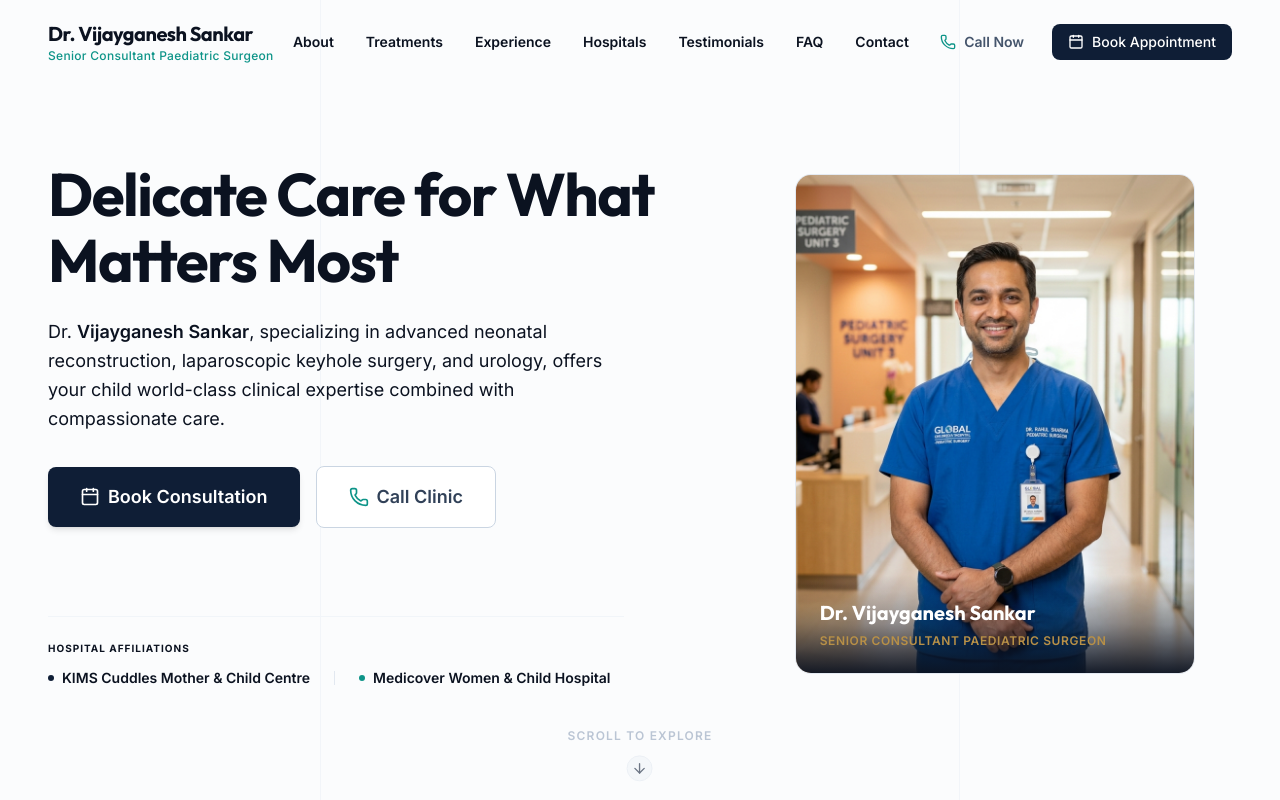
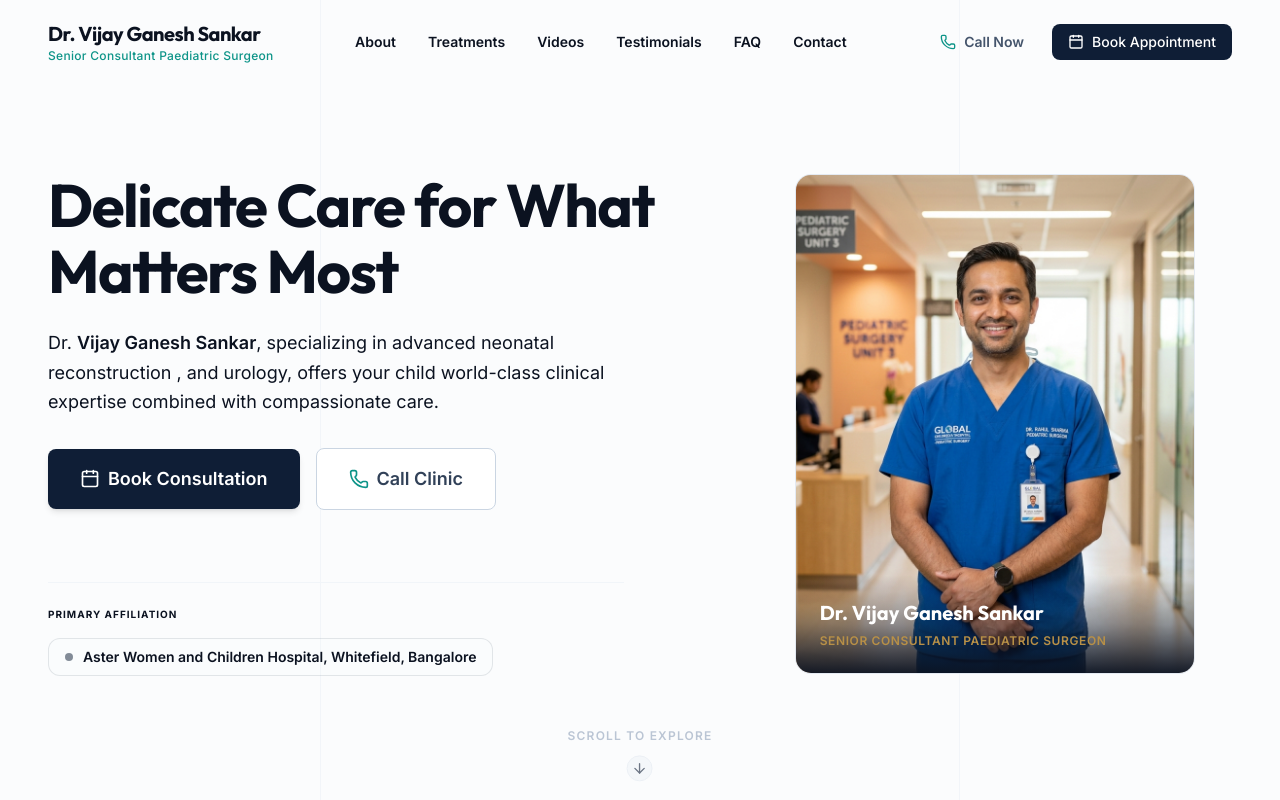
Before and after one commit to Khambha/website, a Next.js app: page / in a window 1280 px wide. Shown: the top 800 px of the page. Built offline with nearby package versions, Linux system fonts and the light colour scheme.

Commit message:
Update profile details: remove formal degrees, associate only with Aster Hospital Bangalore, and add video library to resources section

```diff
--- a/app/layout.tsx
+++ b/app/layout.tsx
@@ -64,10 +64,10 @@ export default function RootLayout({
     ],
     "address": {
       "@type": "PostalAddress",
-      "streetAddress": "KIMS Cuddles, Unit of KIMS Group",
-      "addressLocality": "Visakhapatnam",
-      "addressRegion": "Andhra Pradesh",
-      "postalCode": "530002",
+      "streetAddress": "Aster Women & Children Hospital, Whitefield",
+      "addressLocality": "Bengaluru",
+      "addressRegion": "Karnataka",
+      "postalCode": "560066",
       "addressCountry": "IN"
     },
     "openingHoursSpecification": [
--- a/app/page.tsx
+++ b/app/page.tsx
@@ -5,10 +5,8 @@ import { Trust } from "@/components/sections/Trust";
 import { About } from "@/components/sections/About";
 import { Expertise } from "@/components/sections/Expertise";
 import { WhyChoose } from "@/components/sections/WhyChoose";
-import { Experience } from "@/components/sections/Experience";
 import { Education } from "@/components/sections/Education";
 import { Stats } from "@/components/sections/Stats";
-import { Affiliations } from "@/components/sections/Affiliations";
 import { Testimonials } from "@/components/sections/Testimonials";
 import { FAQ } from "@/components/sections/FAQ";
 import { Blog } from "@/components/sections/Blog";
@@ -41,14 +39,8 @@ export default function Home() {
         {/* 6. Surgeon Advantages & Values */}
         <WhyChoose />
 
-        {/* 7. Career Timeline */}
-        <Experience />
-
         {/* 8. Credentials Tab Switcher */}
         <Education />
-
-        {/* 9. Hospital Affiliations Map Directory */}
-        <Affiliations />
 
         {/* 10. Testimonials Carousel */}
         <Testimonials />
--- a/components/sections/Education.tsx
+++ b/components/sections/Education.tsx
@@ -14,7 +14,7 @@ export const Education: React.FC = () => {
   const [activeTab, setActiveTab] = useState<TabId>("education");
 
   const tabs = [
-    { id: "education" as const, label: "Degrees & Fellowships", icon: GraduationCap },
+    { id: "education" as const, label: "Clinical Fellowships", icon: GraduationCap },
     { id: "certifications" as const, label: "Board & Memberships", icon: Landmark },
     { id: "awards" as const, label: "Awards & Honors", icon: Award },
   ];
@@ -24,7 +24,7 @@ export const Education: React.FC = () => {
       <div className="max-w-6xl mx-auto px-6 md:px-12 relative z-10">
         <SectionTitle
           title="Academic Credentials & Honors"
-          subtitle="Distinguished education, clinical training fellowships, and leadership in international pediatric surgical organizations."
+          subtitle="Distinguished clinical training fellowships, certifications, and leadership in international pediatric surgical organizations."
           badge="Credentials & Awards"
         />
 
@@ -63,27 +63,9 @@ export const Education: React.FC = () => {
               transition={{ duration: 0.25, ease: "easeInOut" }}
             >
               {activeTab === "education" && (
-                <div className="grid grid-cols-1 md:grid-cols-2 gap-8 text-left">
-                  {/* Left: Degrees */}
-                  <Card className="p-8 bg-white border-slate-200/50 shadow-soft">
-                    <h3 className="font-display font-bold text-xl text-brand-navy mb-6 flex items-center gap-2">
-                      <GraduationCap className="h-5 w-5 text-brand-blue" />
-                      <span>Formal Degrees</span>
-                    </h3>
-                    <div className="space-y-6">
-                      {doctorData.education.map((item, idx) => (
-                        <div key={idx} className="border-l-2 border-slate-100 pl-4 space-y-1 relative">
-                          <div className="absolute top-1.5 -left-[5px] h-2 w-2 rounded-full bg-brand-blue" />
-                          <span className="text-xs font-bold text-brand-green">{item.year}</span>
-                          <h4 className="font-display font-bold text-base text-brand-navy">{item.degree}</h4>
-                          <p className="text-xs text-slate-500">{item.institution}</p>
-                        </div>
-                      ))}
-                    </div>
-                  </Card>
-
+                <div className="flex justify-center w-full">
                   {/* Right: Fellowships */}
-                  <Card className="p-8 bg-white border-slate-200/50 shadow-soft">
+                  <Card className="p-8 w-full max-w-2xl bg-white border-slate-200/50 shadow-soft text-left">
                     <h3 className="font-display font-bold text-xl text-brand-navy mb-6 flex items-center gap-2">
                       <Medal className="h-5 w-5 text-brand-green" />
                       <span>Clinical Fellowships</span>
--- a/components/sections/Footer.tsx
+++ b/components/sections/Footer.tsx
@@ -27,7 +27,7 @@ export const Footer: React.FC = () => {
       <div className="max-w-7xl mx-auto px-6 md:px-12 grid grid-cols-1 md:grid-cols-2 lg:grid-cols-12 gap-12 pb-16 border-b border-white/10">
 
         {/* Branding & Socials */}
-        <div className="lg:col-span-4 space-y-6 text-left">
+        <div className="lg:col-span-5 space-y-6 text-left">
           <a
             href="#"
             onClick={(e) => handleLinkClick(e, "#")}
@@ -81,7 +81,7 @@ export const Footer: React.FC = () => {
         </div>
 
         {/* Quick Links */}
-        <div className="lg:col-span-2 space-y-4 text-left">
+        <div className="lg:col-span-3 space-y-4 text-left">
           <h4 className="font-display font-bold text-sm uppercase tracking-widest text-slate-300">Quick Links</h4>
           <ul className="space-y-2.5 text-sm text-slate-400">
             <li>
@@ -95,13 +95,8 @@ export const Footer: React.FC = () => {
               </a>
             </li>
             <li>
-              <a href="#experience" onClick={(e) => handleLinkClick(e, "#experience")} className="hover:text-white transition-colors">
-                Experience
-              </a>
-            </li>
-            <li>
-              <a href="#hospitals" onClick={(e) => handleLinkClick(e, "#hospitals")} className="hover:text-white transition-colors">
-                Hospitals
+              <a href="#blog" onClick={(e) => handleLinkClick(e, "#blog")} className="hover:text-white transition-colors">
+                Video Guides & Blog
               </a>
             </li>
             <li>
@@ -117,21 +112,8 @@ export const Footer: React.FC = () => {
           </ul>
         </div>
 
-        {/* Clinics & Hospitals */}
-        <div className="lg:col-span-3 space-y-4 text-left">
-          <h4 className="font-display font-bold text-sm uppercase tracking-widest text-slate-300">Hospitals</h4>
-          <ul className="space-y-3.5 text-sm text-slate-400">
-            {doctorData.hospitals.map((hosp) => (
-              <li key={hosp.id} className="space-y-0.5">
-                <p className="font-semibold text-white leading-snug">{hosp.name}</p>
-                <p className="text-xs text-slate-400">{hosp.location}</p>
-              </li>
-            ))}
-          </ul>
-        </div>
-
         {/* Contact & Hours */}
-        <div className="lg:col-span-3 space-y-4 text-left">
+        <div className="lg:col-span-4 space-y-4 text-left">
           <h4 className="font-display font-bold text-sm uppercase tracking-widest text-slate-300">Contact & Hours</h4>
           <ul className="space-y-3 text-sm text-slate-400">
             <li className="flex items-center gap-2">
--- a/components/sections/Hero.tsx
+++ b/components/sections/Hero.tsx
@@ -65,7 +65,7 @@ export const Hero: React.FC = () => {
             variants={itemVariants}
             className="font-sans text-lg text-slate-650 leading-relaxed max-w-xl mb-8"
           >
-            Dr. <span className="font-semibold text-brand-navy">{doctorData.name}</span>, specializing in advanced neonatal reconstruction, laparoscopic keyhole surgery, and urology, offers your child world-class clinical expertise combined with compassionate care.
+            Dr. <span className="font-semibold text-brand-navy">{doctorData.name}</span>, specializing in advanced neonatal reconstruction , and urology, offers your child world-class clinical expertise combined with compassionate care.
           </motion.p>
 
           {/* CTAs */}
@@ -94,20 +94,19 @@ export const Hero: React.FC = () => {
               </Button>
             </a>
           </motion.div>
-          {/* Hospital Affiliations Trust Area */}
-          <motion.div variants={itemVariants} className="mt-10 pt-6 border-t border-slate-100 flex flex-col items-start gap-3 w-full max-w-xl">
-            <span className="text-[10px] font-bold text-slate-450 uppercase tracking-widest">
-              Hospital Affiliations
+
+          {/* Associated Hospital Info */}
+          <motion.div
+            variants={itemVariants}
+            className="mt-6 flex flex-wrap items-center gap-3 text-sm text-slate-650 border-t border-slate-100 pt-6 w-full max-w-xl text-left"
+          >
+            <span className="text-[10px] font-bold text-slate-450 uppercase tracking-widest block w-full mb-1">
+              Primary Affiliation
             </span>
-            <div className="flex flex-wrap gap-x-6 gap-y-3 items-center">
-              <span className="flex items-center gap-2 text-sm font-semibold text-brand-navy hover:text-brand-green transition-colors duration-300">
-                <span className="w-1.5 h-1.5 rounded-full bg-brand-blue shrink-0"></span>
-                KIMS Cuddles Mother & Child Centre
-              </span>
-              <span className="h-3.5 w-[1px] bg-slate-200 hidden sm:inline" />
-              <span className="flex items-center gap-2 text-sm font-semibold text-brand-navy hover:text-brand-green transition-colors duration-300">
-                <span className="w-1.5 h-1.5 rounded-full bg-brand-green shrink-0"></span>
-                Medicover Women & Child Hospital
+            <div className="flex items-center gap-2.5 bg-brand-blue-light/10 border border-brand-blue/10 px-4 py-2 rounded-xl text-brand-navy">
+              <span className="w-2 h-2 rounded-full bg-brand-blue shrink-0 animate-pulse" />
+              <span className="font-semibold text-sm">
+                Aster Women and Children Hospital, Whitefield, Bangalore
               </span>
             </div>
           </motion.div>
--- a/components/sections/Navbar.tsx
+++ b/components/sections/Navbar.tsx
@@ -26,8 +26,7 @@ export const Navbar: React.FC = () => {
   const navItems = [
     { label: "About", href: "#about" },
     { label: "Treatments", href: "#treatments" },
-    { label: "Experience", href: "#experience" },
-    { label: "Hospitals", href: "#hospitals" },
+    { label: "Videos", href: "#blog" },
     { label: "Testimonials", href: "#testimonials" },
     { label: "FAQ", href: "#faq" },
     { label: "Contact", href: "#contact" },
--- a/constants/doctorData.ts
+++ b/constants/doctorData.ts
@@ -78,6 +78,15 @@ export interface BlogArticle {
   imagePlaceholder: string;
 }
 
+export interface VideoGuide {
+  id: string;
+  title: string;
+  duration: string;
+  thumbnail: string;
+  youtubeId: string;
+  description: string;
+}
+
 export interface DoctorProfile {
   name: string;
   title: string;
@@ -113,10 +122,11 @@ export interface DoctorProfile {
   testimonials: Testimonial[];
   faqs: FAQItem[];
   blogArticles: BlogArticle[];
+  videos: VideoGuide[];
 }
 
 export const doctorData: DoctorProfile = {
-  name: "Vijayganesh Sankar",
+  name: "Vijay Ganesh Sankar",
   title: "Senior Consultant Paediatric Surgeon",
   tagline: "15+ years of specialized pediatric urology, laparoscopy, and neonatal reconstructive surgery.",
   qualificationsSummary: "MBBS, MS, MCh, FICRS, FEBPS, FMAS, FIAGES",
@@ -124,7 +134,7 @@ export const doctorData: DoctorProfile = {
   patientsTreated: "10,000+",
   surgeriesPerformed: "6,000+",
   hospitalsServed: "6+",
-  aboutText: "Dr. Vijayganesh Sankar is a DHA Eligible, European Board Certified Paediatric Surgeon with 15 years of Paediatric surgical experience post-M.Ch. Having received advanced training in Paediatric Robotic Surgery, he specializes in laparoscopic surgical procedures with a strong focus on advanced keyhole techniques, neonatal surgical emergencies, and pediatric urology. Known for excelling in high-stress environments, he is dedicated to putting young patients at ease and diagnosing even the most complex congenital and acquired disorders.",
+  aboutText: "Dr. Vijay Ganesh Sankar is a DHA Eligible, European Board Certified Paediatric Surgeon with 15 years of Paediatric surgical experience post-M.Ch. Having received advanced training in Paediatric Robotic Surgery, he specializes in laparoscopic surgical procedures with a strong focus on advanced keyhole techniques, neonatal surgical emergencies, and pediatric urology. Known for excelling in high-stress environments, he is dedicated to putting young patients at ease and diagnosing even the most complex congenital and acquired disorders.",
   missionStatement: "To deliver advanced, minimally invasive, and robotic pediatric surgical care that meets the highest global clinical standards, minimizing recovery times and providing families with peace of mind.",
   visionStatement: "To lead clinical progress in pediatric keyhole surgery and robotic-assisted urological procedures, establishing a safe, child-first surgical environment locally.",
   philosophy: "Children are not miniature adults. They require delicate physical handling, specialized anatomical precision, and above all, a reassuring and gentle clinical presence that calms both the child and their family.",
@@ -141,21 +151,12 @@ export const doctorData: DoctorProfile = {
   hospitals: [
     {
       id: "hosp-1",
-      name: "KIMS Cuddles Mother and Child Centre",
-      logo: "KIMS Cuddles Logo",
-      location: "Visakhapatnam, Andhra Pradesh, India",
-      mapEmbedUrl: "https://www.google.com/maps/embed?pb=!1m18!1m12!1m3!1d3799.883389083813!2d83.3323063!3d17.7502473!2m3!1f0!2f0!3f0!3m2!1i1024!2i768!4f13.1!3m3!1m2!1s0x3a39433dc5e1e127%3A0xe54e60155b9a957b!2sKIMS%20Cuddles!5e0!3m2!1sen!2sin!4v1688172909400!5m2!1sen!2sin",
-      appointmentPhone: "+91 81299 89448",
-      address: "KIMS Cuddles, Unit of KIMS Group, Visakhapatnam, AP, India",
-    },
-    {
-      id: "hosp-2",
-      name: "Medicover Women and Child Hospital",
-      logo: "Medicover Logo",
-      location: "Visakhapatnam, Andhra Pradesh, India",
-      mapEmbedUrl: "https://www.google.com/maps/embed?pb=!1m18!1m12!1m3!1d3799.308253163158!2d83.3086118!3d17.7766667!2m3!1f0!2f0!3f0!3m2!1i1024!2i768!4f13.1!3m3!1m2!1s0x3a39430164cbf871%3A0x633519c6233a0dd5!2sMedicover%20Hospitals!5e0!3m2!1sen!2sin!4v1688173000000!5m2!1sen!2sin",
-      appointmentPhone: "+91 81299 89448",
-      address: "Medicover Women & Child Hospital, Visakhapatnam, AP, India",
+      name: "Aster Women and Children Hospital",
+      logo: "Aster Logo",
+      location: "Whitefield, Bangalore, India",
+      mapEmbedUrl: "https://www.google.com/maps/embed?pb=!1m18!1m12!1m3!1d3888.0016839352726!2d77.74780517596041!3d12.97177571558296!2m3!1f0!2f0!3f0!3m2!1i1024!2i768!4f13.1!3m3!1m2!1s0x3bae13ad273bd639%3A0xe54e60155b9a957b!2sAster%20Women%20%26%20Children%20Hospital%20Whitefield!5e0!3m2!1sen!2sin!4v1700000000000!5m2!1sen!2sin",
+      appointmentPhone: "+91 80 4347 4347",
+      address: "Aster Women & Children Hospital, Whitefield, Bengaluru, Karnataka 560066",
     }
   ],
   education: [
@@ -312,13 +313,13 @@ export const doctorData: DoctorProfile = {
     {
       id: "time-1",
       role: "Senior Consultant Paediatric Surgery, Urology and Laparoscopy",
-      institution: "KIMS Cuddles Mother and Child Centre, unit of KIMS Group",
-      location: "Visakhapatnam, Andhra Pradesh, India",
-      period: "08/2024 - Present",
+      institution: "Aster Women & Children Hospital",
+      location: "Whitefield, Bengaluru, Karnataka, India",
+      period: "08/24 - Present",
       achievements: [
-        "Head of pediatric surgical services in a specialized 100+ bedded center",
-        "Focused on high-risk neonates, complicated deliveries, and fully-equipped PICU/NICU support",
-        "Pioneering advanced pediatric urology and keyhole programs"
+        "Senior Pediatric and Robotic Surgeon, leading neonatal reconstruction and urological services",
+        "Focused on state-of-the-art Level-IV NICU/PICU surgical emergencies",
+        "Pioneering advanced robotic and minimally invasive keyhole procedures"
       ]
     },
     {
@@ -425,7 +426,7 @@ export const doctorData: DoctorProfile = {
     {
       id: "faq-2",
       question: "Are your affiliated hospitals equipped for major neonatal emergencies?",
-      answer: "Yes. Both KIMS Cuddles and Medicover Women & Child Hospitals are top-tier facilities featuring fully-equipped Level-IV Neonatal Intensive Care Units (NICUs), Pediatric Intensive Care Units (PICUs), and 24/7 emergency response systems."
+      answer: "Yes. Aster Women & Children Hospital in Whitefield, Bangalore is a top-tier facility featuring fully-equipped Level-IV Neonatal Intensive Care Units (NICUs), Pediatric Intensive Care Units (PICUs), and 24/7 emergency response systems."
     },
     {
       id: "faq-3",
@@ -435,7 +436,7 @@ export const doctorData: DoctorProfile = {
     {
       id: "faq-4",
       question: "Can parents stay with the child during the hospital stay?",
-      answer: "Yes, family-centered care is essential. One parent is encouraged to stay next to the child's bed throughout the hospital stay, and our affiliated centers provide comfortable accommodation configurations for parent lodging."
+      answer: "Yes, family-centered care is essential. One parent is encouraged to stay next to the child's bed throughout the hospital stay, and Aster Women & Children Hospital provides comfortable accommodation configurations for parent lodging."
     }
   ],
   blogArticles: [
@@ -469,5 +470,31 @@ export const doctorData: DoctorProfile = {
       category: "Pediatric Urology",
       imagePlaceholder: "urology_guide"
     }
+  ],
+  videos: [
+    {
+      id: "vid-1",
+      title: "Minimally Invasive Pediatric Laparoscopy: A Patient Guide",
+      duration: "4:15",
+      thumbnail: "/images/laparoscopic_surgery.jpg",
+      youtubeId: "dQw4w9WgXcQ",
+      description: "An educational overview of how 3mm micro-incisions are utilized in keyhole surgeries for infants and children."
+    },
+    {
+      id: "vid-2",
+      title: "Neonatal Reconstructive Surgery & Advanced NICU Support",
+      duration: "5:30",
+      thumbnail: "/images/neonatal_care.png",
+      youtubeId: "dQw4w9WgXcQ",
+      description: "Understanding the clinical setup and surgical approach for correcting congenital birth conditions in newborns."
+    },
+    {
+      id: "vid-3",
+      title: "Pediatric Robotic Reconstructive Urology Innovations",
+      duration: "3:45",
+      thumbnail: "/images/robotic_surgery.png",
+      youtubeId: "dQw4w9WgXcQ",
+      description: "A look into precision robotic-assisted urological procedures, including robotic pyeloplasty and reconstructions."
+    }
   ]
 };
```
Also changed, not shown: components/sections/Blog.tsx (+118 -6 lines).
